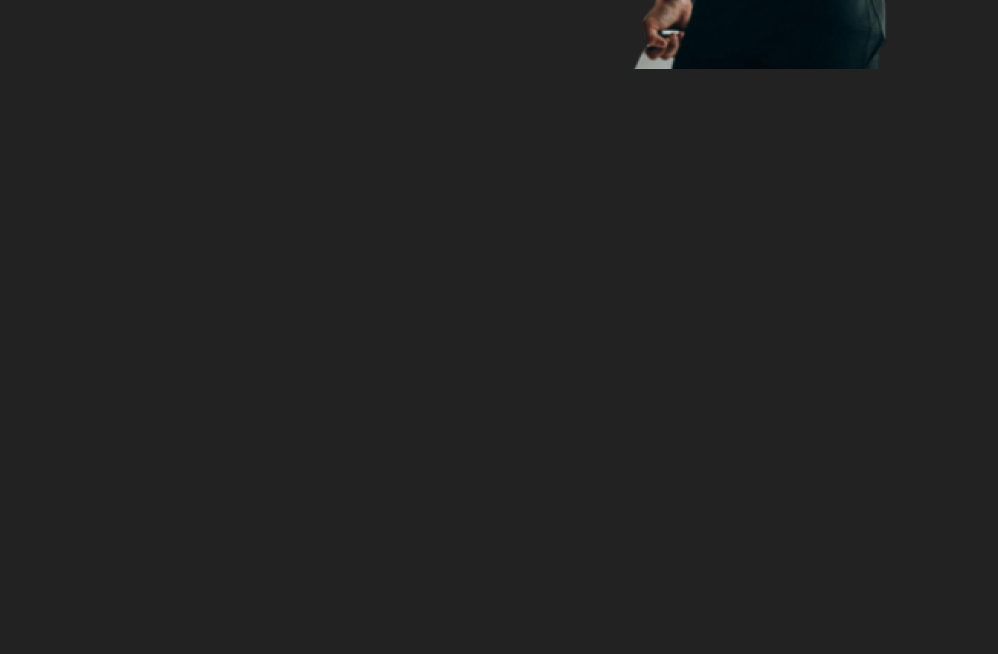
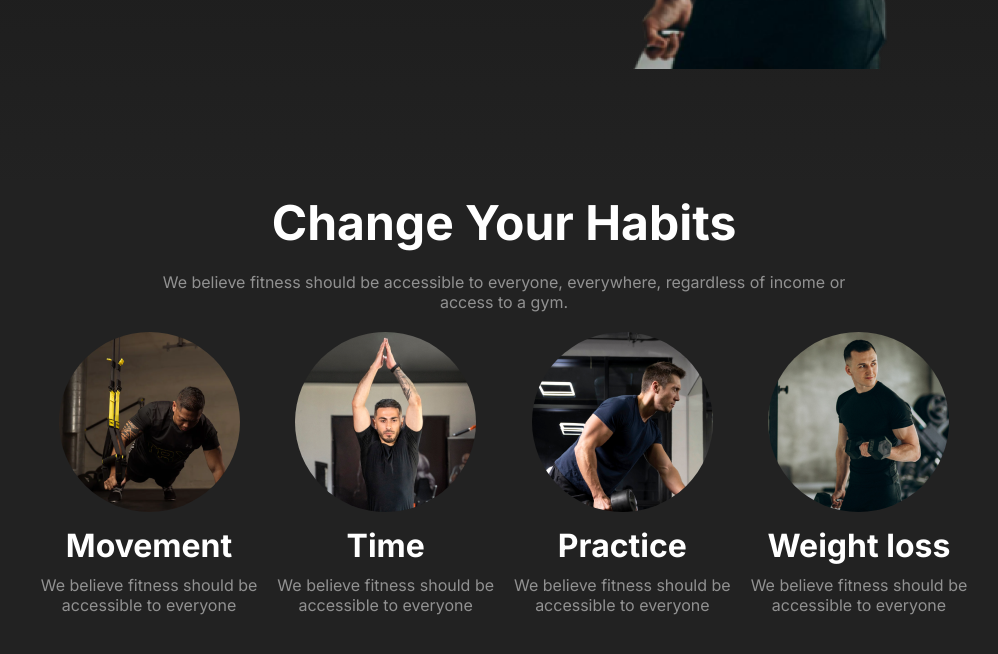
Before and after one commit to ariyan-321/assignment-2, a plain HTML site: page index.html in a window 1280 px wide. Shown: the part 696-1350 px from the top of the page, without its empty margins (136-1134 px from the left). Before the commit the page ends 889 px from the top, so only its background shows below. Drawn offline with Linux system fonts and the light colour scheme.

Commit message:
adding habits section

```diff
--- a/index.html
+++ b/index.html
@@ -68,6 +68,73 @@
 </header>
 
 
+<main>
+
+<div class="habit-section">
+<div class="habit-text">
+  <h1>Change Your Habits</h1>
+  <p>We believe fitness should be accessible to everyone, everywhere, regardless of income or <br> access to a gym.</p>
+</div>
+
+
+<div class="habits">
+
+<div class="habit">
+<img src="images/image 3.png" alt="">
+<h1>Movement</h1>
+<p>We believe fitness should be <br> accessible to everyone</p>
+</div>
+
+<div class="habit">
+  <img src="images/image 2.png" alt="">
+  <h1>Time</h1>
+  <p>We believe fitness should be <br> accessible to everyone</p>
+  </div>
+
+
+  <div class="habit">
+    <img src="images/image 4.png" alt="">
+    <h1>Practice</h1>
+    <p>We believe fitness should be <br> accessible to everyone</p>
+    </div>
+
+
+
+    <div class="habit">
+      <img src="images/image 5.png" alt="">
+      <h1>Weight loss</h1>
+      <p>We believe fitness should be <br> accessible to everyone</p>
+      </div>
+
+
+
+
+
+
+
+</div>
+
+
+
+
+
+
+
+</div>
+
+
+
+
+
+
+
+
+
+</main>
+
+
+
+
 
 
 
--- a/style.css
+++ b/style.css
@@ -18,7 +18,7 @@ body{
 }
 .header{
   width: 100%;
-  height: 75vh;
+  height: 100%;
   background: linear-gradient(180.00deg, rgb(17, 17, 17),rgba(119, 119, 119, 0) 100%);
 }
 
@@ -63,6 +63,7 @@ body{
   justify-content: space-around;
   align-items: center;
   padding:  120px;
+
 }
 .header-left h1{
   color: white;
@@ -166,6 +167,52 @@ body{
   align-items: center;
 }
 
+
+.habit-section{
+  width: 100%;
+  display: flex;
+  flex-direction: column;
+  justify-content: center;
+  align-items: center;
+  margin-bottom: 200px;
+}
+.habit-text{
+  text-align: center;
+}
+.habit-text h1{
+  font-size: 3rem;
+  color: white;
+}
+.habit-text p{
+  color: var(--p-color);
+  margin: 20px 0;
+}
+.habits{
+  display: flex;
+  gap: 20px;
+}
+
+.habit img{
+  border-radius: 50%;
+}
+.habit{
+  text-align: center;
+}
+.habit h1{
+  color: white;
+  padding: 10px 0;
+}
+
+.habit p{
+  color: var(--p-color);
+}
+
+
+
+
+
+
+
 @media screen and (max-width:576px){
 
    .logo h1{
@@ -210,6 +257,9 @@ body{
     margin-left: 200px;
     margin-top: 50px;
   }
+  .habits{
+    flex-direction: column;
+  }
 }
 
 
@@ -226,6 +276,24 @@ body{
     flex-direction: column;
    }
 
+   .habits{
+    display: grid;
+    grid-template-columns: repeat(2,1fr);
+    gap: 50px;
+   }
 
 
 }
+
+
+
+
+
+
+@media screen and (min-width:992px) and (max-width:1275px){
+  .header-main{
+    flex-direction: column;
+  }
+
+
+}
```
